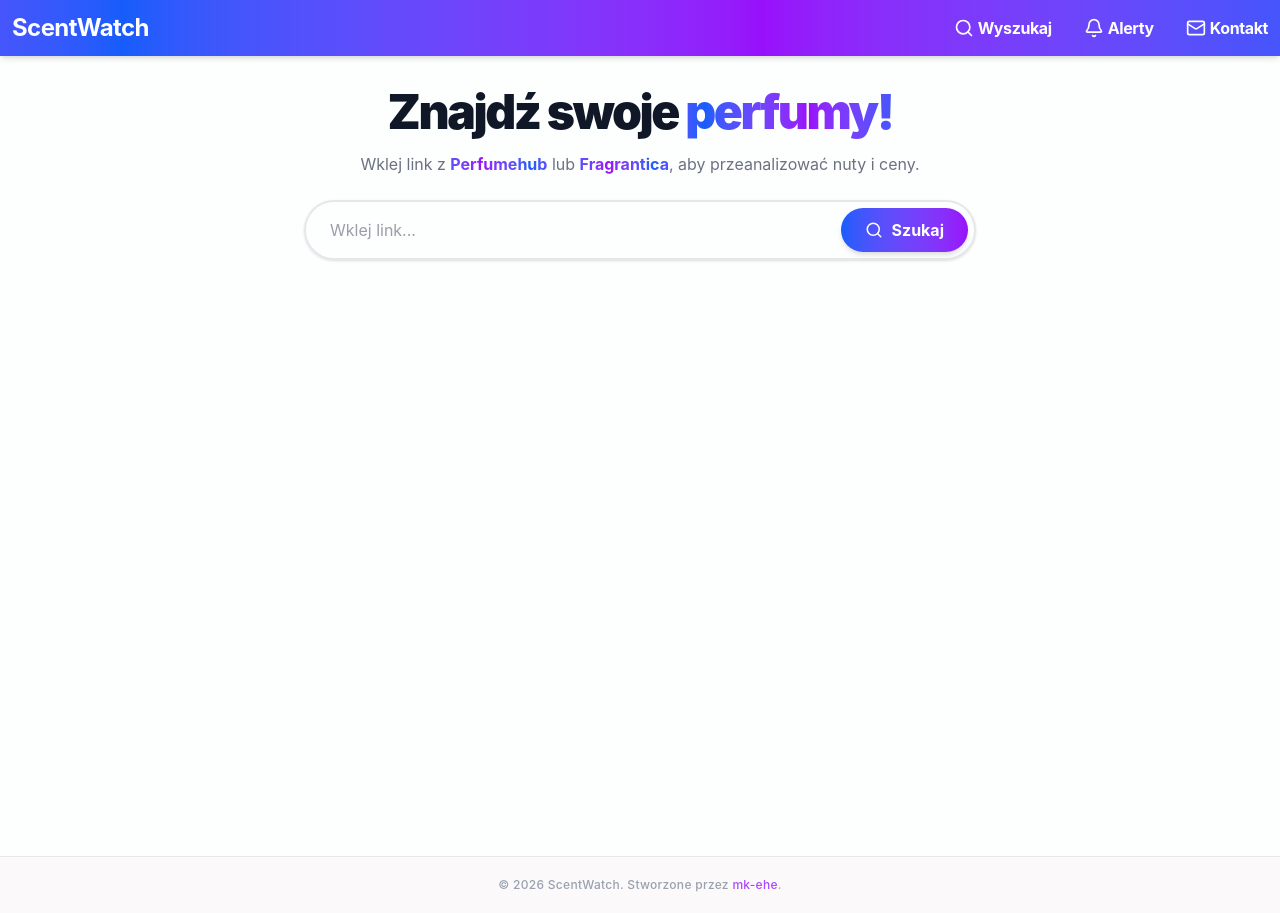
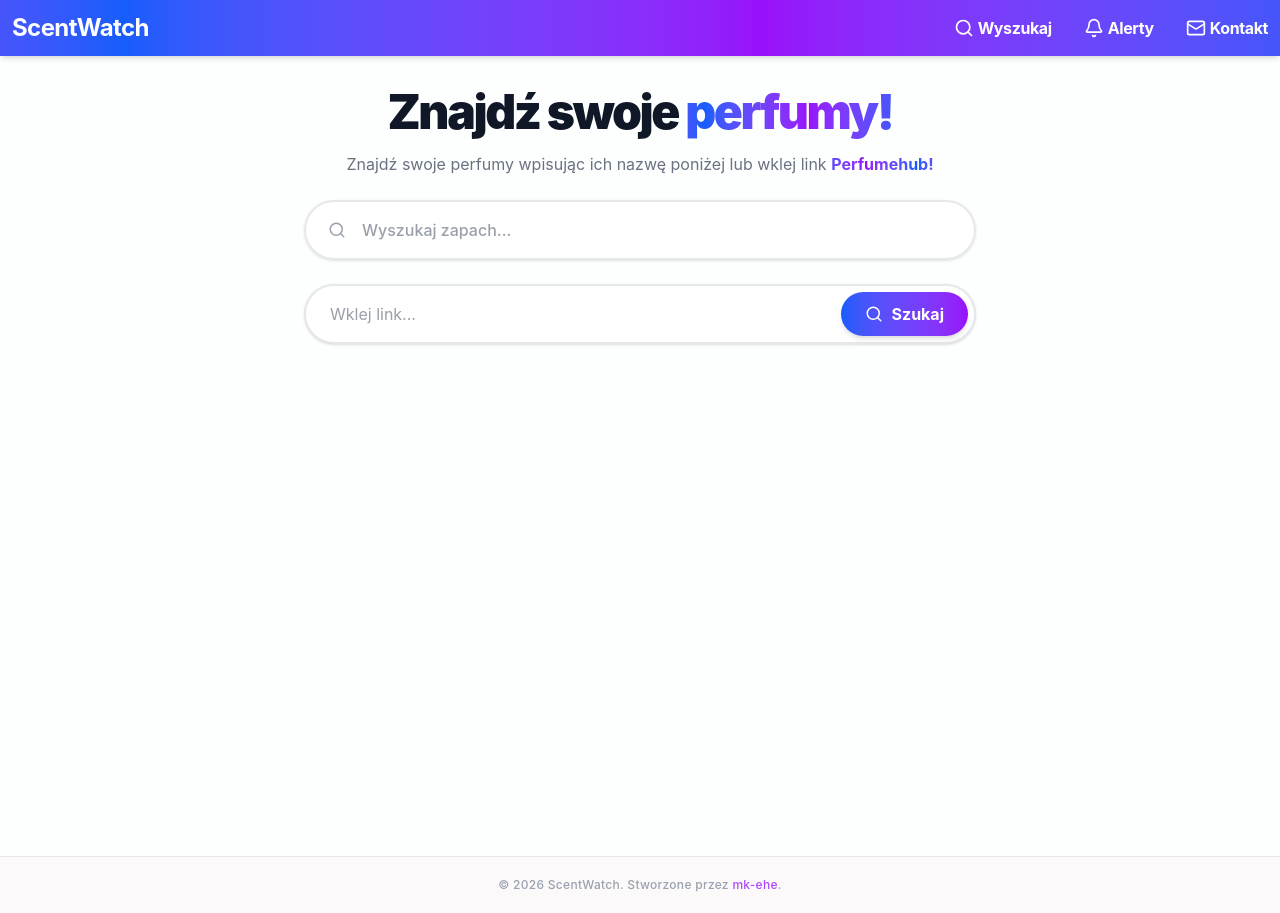
Before and after one commit to mk-ehe/ScentWatch, a React (Vite) app: page / in a window 1280 px wide. Built offline with nearby package versions, Linux system fonts and the light colour scheme.

Commit message:
searchbar added

```diff
--- /dev/null
+++ b/src/components/FragranticaSearchBar.jsx
@@ -0,0 +1,92 @@
+import { useState, useEffect, useRef } from 'react';
+import axios from 'axios';
+import { Search, Loader2 } from 'lucide-react';
+
+export default function FragranticaSearchBar({ onSelectPerfume }) {
+  const [query, setQuery] = useState('');
+  const [results, setResults] = useState([]);
+  const [isLoading, setIsLoading] = useState(false);
+  const [isOpen, setIsOpen] = useState(false);
+  const wrapperRef = useRef(null);
+
+  useEffect(() => {
+    function handleClickOutside(event) {
+      if (wrapperRef.current && !wrapperRef.current.contains(event.target)) {
+        setIsOpen(false);
+      }
+    }
+    document.addEventListener("mousedown", handleClickOutside);
+    return () => document.removeEventListener("mousedown", handleClickOutside);
+  }, []);
+
+
+  useEffect(() => {
+    if (query.length < 2 || query.includes(" - ")) {
+      setResults([]);
+      return;
+    }
+
+    setIsLoading(true);
+    const delayDebounceFn = setTimeout(async () => {
+      try {
+        const res = await axios.get(`https://perfumehub-api.onrender.com/autocomplete?q=${query}`);
+        setResults(res.data.results);
+      } catch (e) {
+        console.error("Błąd wyszukiwania", e);
+      } finally {
+        setIsLoading(false);
+      }
+    }, 400);
+
+    return () => clearTimeout(delayDebounceFn);
+  }, [query]);
+
+  const handleSelect = (item) => {
+    setQuery(`${item.Brand} - ${item.Perfume}`);
+    setIsOpen(false);
+    onSelectPerfume(item.url);
+  };
+
+  return (
+    <div ref={wrapperRef} className="relative w-full">
+      <div className="relative flex items-center shadow-sm rounded-full">
+        <Search className="absolute left-6 text-gray-400" size={18} />
+        <input
+          type="text"
+          value={query}
+          onChange={(e) => {
+            setQuery(e.target.value);
+            setIsOpen(true);
+          }}
+          onFocus={() => setIsOpen(true)}
+          placeholder="Wyszukaj zapach..."
+          className="w-full py-4 pl-14 pr-12 rounded-full border-2 border-gray-200 focus:border-purple-500 focus:ring-4 focus:ring-purple-100 outline-none transition-all font-medium text-gray-700 bg-white"
+        />
+        {isLoading && <Loader2 className="absolute right-6 animate-spin text-purple-600" size={18} />}
+      </div>
+
+      {isOpen && query.length >= 2 && !query.includes(" - ") && (
+        <div className="absolute z-50 w-full mt-2 bg-white rounded-2xl shadow-xl border border-gray-100 overflow-hidden max-h-80 overflow-y-auto">
+          {results.length > 0 ? (
+            <ul className="divide-y divide-gray-50">
+              {results.map((item, idx) => (
+                <li
+                  key={idx}
+                  onClick={() => handleSelect(item)}
+                  className="px-6 py-4 hover:bg-purple-50 cursor-pointer transition-colors flex flex-col"
+                >
+                  <span className="font-bold text-gray-900">{item.Perfume}</span>
+                  <span className="text-sm text-gray-500 font-medium">{item.Brand}</span>
+                </li>
+              ))}
+            </ul>
+          ) : !isLoading ? (
+            <div className="px-6 py-8 text-center text-gray-500 font-medium text-sm">
+              Nie znaleziono zapachu: "{query}"
+            </div>
+          ) : null}
+        </div>
+      )}
+    </div>
+  );
+}
--- a/src/components/SearchPage.jsx
+++ b/src/components/SearchPage.jsx
@@ -3,19 +3,22 @@ import { Search, Loader2 } from 'lucide-react';
 import axios from 'axios';
 import FragranticaCard from './FragranticaCard';
 import PerfumehubCard from './PerfumehubCard';
+import FragranticaSearchBar from './FragranticaSearchBar'; // <-- DODANY IMPORT
 
 function SearchPage() {
   const [url, setUrl] = useState('');
   const [data, setData] = useState(null);
   const [isLoading, setIsLoading] = useState(false);
 
-  const handleSearch = async () => {
-    if (!url.trim()) return;
+  const handleSearch = async (searchUrl) => {
+    const targetUrl = typeof searchUrl === 'string' ? searchUrl : url;
+
+    if (!targetUrl.trim()) return;
 
     setIsLoading(true);
     setData(null);
 
-    const trimmedUrl = url.trim();
+    const trimmedUrl = targetUrl.trim();
     let apiUrl = "";
 
     if (trimmedUrl.includes("perfumehub.")) {
@@ -54,8 +57,12 @@ return (
           Znajdź swoje <span className="text-transparent bg-clip-text animate-bg-flow">perfumy!</span>
         </h1>
         <p className="text-gray-500 text-sm md:text-base w-full mx-auto">
-          Wklej link z <a href='https://perfumehub.pl' className="font-bold animate-text-flow underline" target="_blank" rel="noopener noreferrer">Perfumehub</a> lub <a href="https://www.fragrantica.pl" className="font-bold animate-text-flow underline" target="_blank" rel="noopener noreferrer">Fragrantica</a>, aby przeanalizować nuty i ceny.
+          Znajdź swoje perfumy wpisując ich nazwę poniżej lub wklej link <a href='https://perfumehub.pl' className="font-bold animate-text-flow underline" target="_blank" rel="noopener noreferrer">Perfumehub!</a>
         </p>
+      </div>
+
+      <div className="w-full max-w-2xl relative z-50 mb-6">
+        <FragranticaSearchBar onSelectPerfume={handleSearch} />
       </div>
 
       <div className="w-full max-w-2xl relative flex items-center mb-10">
@@ -64,9 +71,9 @@ return (
           value={url}
           disabled={isLoading}
           onChange={(e) => setUrl(e.target.value)}
-          onKeyDown={(e) => e.key === 'Enter' && handleSearch()}
+          onKeyDown={handleKeyDown}
           placeholder="Wklej link..."
-          className="w-full py-4 pl-6 md:pr-37 pr-20 rounded-full border-2 border-gray-200 focus:border-purple-500 focus:ring-4 focus:ring-purple-100 outline-none transition-all text-gray-700 shadow-sm"
+          className="w-full py-4 pl-6 md:pr-37 pr-20 rounded-full border-2 border-gray-200 focus:border-purple-500 focus:ring-4 focus:ring-purple-100 outline-none transition-all text-gray-700 shadow-sm bg-white"
         />
 
         <button
@@ -100,5 +107,4 @@ return (
   );
 }
 
-
 export default SearchPage;
```
